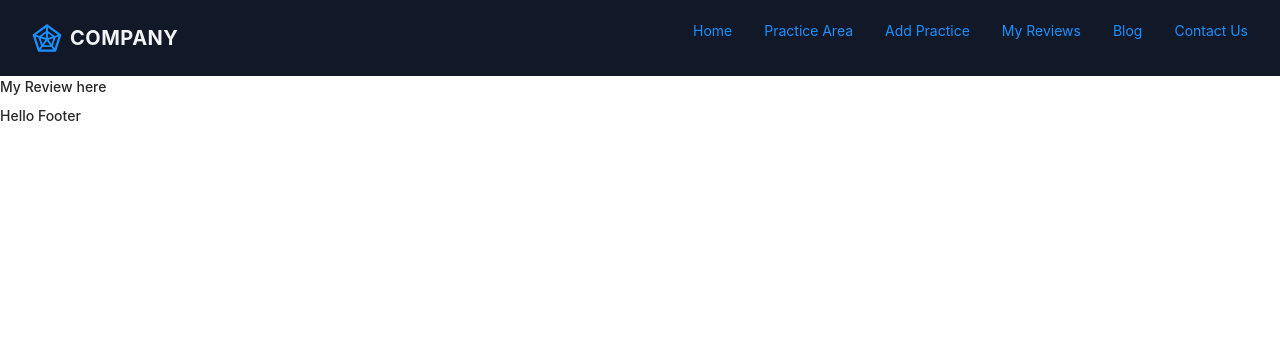
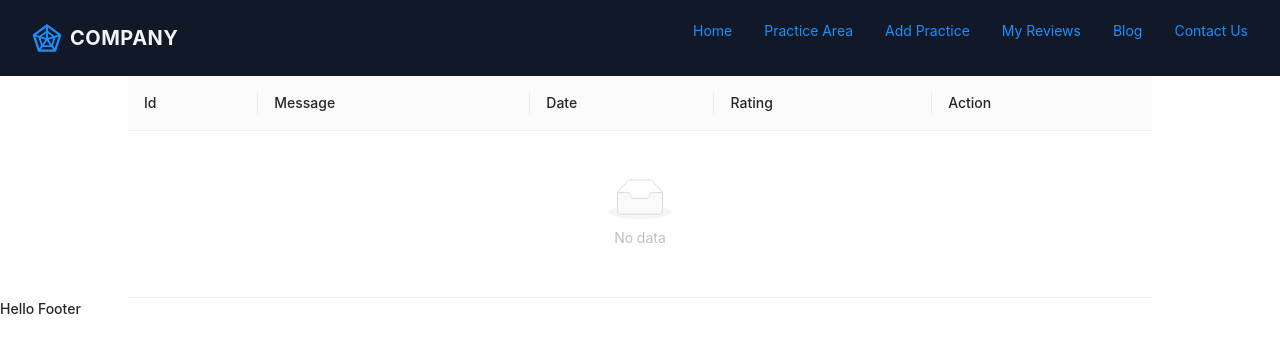
Before and after one commit to almahmud624/lawhod-client, a React (Create React App) app: page /my-review in a window 1280 px wide. Shown: the top 352 px of the page. Built offline with nearby package versions, Linux system fonts and the light colour scheme.

Commit message:
my reviews page added

```diff
--- a/src/Context/DataProvider.js
+++ b/src/Context/DataProvider.js
@@ -3,7 +3,13 @@ import React, { createContext, useState } from "react";
 export const DataContext = createContext();
 const DataProvider = ({ children }) => {
   const [practiceAreas, setPracticeAreas] = useState([]);
-  const dataCenter = { practiceAreas, setPracticeAreas };
+  const [reviews, setReviews] = useState([]);
+  const dataCenter = {
+    practiceAreas,
+    setPracticeAreas,
+    setReviews,
+    reviews,
+  };
   return (
     <DataContext.Provider value={dataCenter}>{children}</DataContext.Provider>
   );
--- a/src/Pages/MyReviews/MyReviews.js
+++ b/src/Pages/MyReviews/MyReviews.js
@@ -1,9 +1,125 @@
-import React from "react";
+import React, { useContext, useState } from "react";
+import { Table, Modal, Rate } from "antd";
+import { DataContext } from "../../Context/DataProvider";
+import {
+  DeleteOutlined,
+  EditOutlined,
+  ExclamationCircleOutlined,
+  StarFilled,
+} from "@ant-design/icons";
+import { Form } from "react-router-dom";
 
 const MyReviews = () => {
+  const { reviews, setReviews } = useContext(DataContext);
+  const [isEdit, setIsEdit] = useState(false);
+  const [editReview, setEditReview] = useState(null);
+
+  const columns = [
+    {
+      title: "Id",
+      dataIndex: "id",
+      key: "id",
+    },
+    {
+      title: "Message",
+      dataIndex: "message",
+      key: "message",
+    },
+    {
+      title: "Date",
+      dataIndex: "date",
+      key: "date",
+    },
+    {
+      title: "Rating",
+      dataIndex: "rating",
+      key: "rating",
+      render: (rating) => (
+        <>
+          <span className="flex items-center">
+            {rating}
+            <StarFilled className="ml-1" style={{ color: "#FF9529" }} />
+          </span>
+        </>
+      ),
+    },
+    {
+      title: "Action",
+      dataIndex: "",
+      key: "x",
+      render: (review) => (
+        <>
+          <div className="flex gap-3">
+            <button>
+              <EditOutlined onClick={() => handleEdit(review)} />
+            </button>
+            <button onClick={() => handleDelete(review)}>
+              <DeleteOutlined />
+            </button>
+          </div>
+        </>
+      ),
+    },
+  ];
+  const data = reviews;
+  const handleDelete = (review) => {
+    Modal.confirm({
+      title: "Are you sure delete this reviews?",
+      icon: <ExclamationCircleOutlined />,
+      okText: "Yes",
+      okType: "danger",
+      cancelText: "No",
+      onOk() {
+        setReviews(reviews.filter((re) => re.id !== review.id));
+      },
+      onCancel() {},
+    });
+  };
+  const handleEdit = (review) => {
+    setIsEdit(true);
+    setEditReview({ ...review });
+  };
+
   return (
-    <div>
-      <h4>My Review here</h4>
+    <div className="max-w-screen-lg mx-auto">
+      <Table columns={columns} dataSource={data} />
+      <Modal
+        title="Edit Reviews"
+        okText="Update"
+        visible={isEdit}
+        onOk={() => setIsEdit(false)}
+        onCancel={() => setIsEdit(false)}
+      >
+        <div>
+          <Form.Item
+            label="Your Review"
+            name="message"
+            rules={[
+              {
+                required: true,
+                message: "Please input your message!",
+              },
+            ]}
+          >
+            <textarea
+              id="message"
+              class=" w-full resize-y overflow-auto rounded-lg border border-gray-600 px-4 py-2 shadow-sm focus:border-gray-500 focus:outline-none hover:border-gray-500"
+            ></textarea>
+          </Form.Item>
+          <div className="rating mb-3">
+            <span>
+              <Rate allowHalf value={editReview?.rating} />
+              {editReview?.rating ? (
+                <span className="ant-rate-text font-semibold">
+                  {editReview?.rating}
+                </span>
+              ) : (
+                ""
+              )}
+            </span>
+          </div>
+        </div>
+      </Modal>
     </div>
   );
 };
--- a/src/Pages/PeopleReview/PeopleReview.js
+++ b/src/Pages/PeopleReview/PeopleReview.js
@@ -1,17 +1,23 @@
-import React, { useState } from "react";
+import React, { useContext, useState } from "react";
 import { Rate, Form, Avatar } from "antd";
 import { UserOutlined } from "@ant-design/icons";
+import { DataContext } from "../../Context/DataProvider";
+import moment from "moment";
 
 const PeopleReview = () => {
-  const [user, setUser] = useState(false);
+  const [user, setUser] = useState(true);
+  const [rating, setRating] = useState(0);
+  const { reviews, setReviews } = useContext(DataContext);
   const onFinish = (values) => {
-    console.log("Success:", values);
+    values["id"] = parseInt(Math.random() * 5000);
+    values["rating"] = rating;
+    values["date"] = `${moment().format("LL")}, ${moment().format("LT")}`;
+    setReviews([...reviews, values]);
   };
   const onFinishFailed = (errorInfo) => {
     console.log("Failed:", errorInfo);
   };
-  const [value, setValue] = useState(3);
-  console.log(value);
+  console.log(reviews);
 
   return (
     <div>
@@ -73,10 +79,10 @@ const PeopleReview = () => {
                       </Form.Item>
                       <div className="rating mb-3">
                         <span>
-                          <Rate allowHalf onChange={setValue} value={value} />
-                          {value ? (
+                          <Rate allowHalf onChange={setRating} value={rating} />
+                          {rating ? (
                             <span className="ant-rate-text font-semibold">
-                              {value}
+                              {rating}
                             </span>
                           ) : (
                             ""
--- a/src/Pages/PracticeArea/PracticeArea.js
+++ b/src/Pages/PracticeArea/PracticeArea.js
@@ -1,4 +1,5 @@
 import React from "react";
+import { Link } from "react-router-dom";
 
 const PracticeArea = () => {
   return (
@@ -34,9 +35,12 @@ const PracticeArea = () => {
                 (based on 234 ratings)
               </span>
             </div> */}
-            <button className="bg-[#624F82] text-[#A3C7D6] px-4 py-2 border border-[#A3C7D6] mt-3 rounded-sm font-semibold">
+            <Link
+              to="/practice-details"
+              className="bg-[#624F82] text-[#A3C7D6] px-4 py-2 border border-[#A3C7D6] mt-3 rounded-sm font-semibold"
+            >
               Know More
-            </button>
+            </Link>
           </div>
         </div>
       </div>
--- a/src/Pages/PracticeAreas/PracticeAreas.js
+++ b/src/Pages/PracticeAreas/PracticeAreas.js
@@ -1,4 +1,4 @@
-import React, { useContext, useState } from "react";
+import React, { useContext } from "react";
 import { DataContext } from "../../Context/DataProvider";
 import PracticeArea from "../PracticeArea/PracticeArea";
 
```
